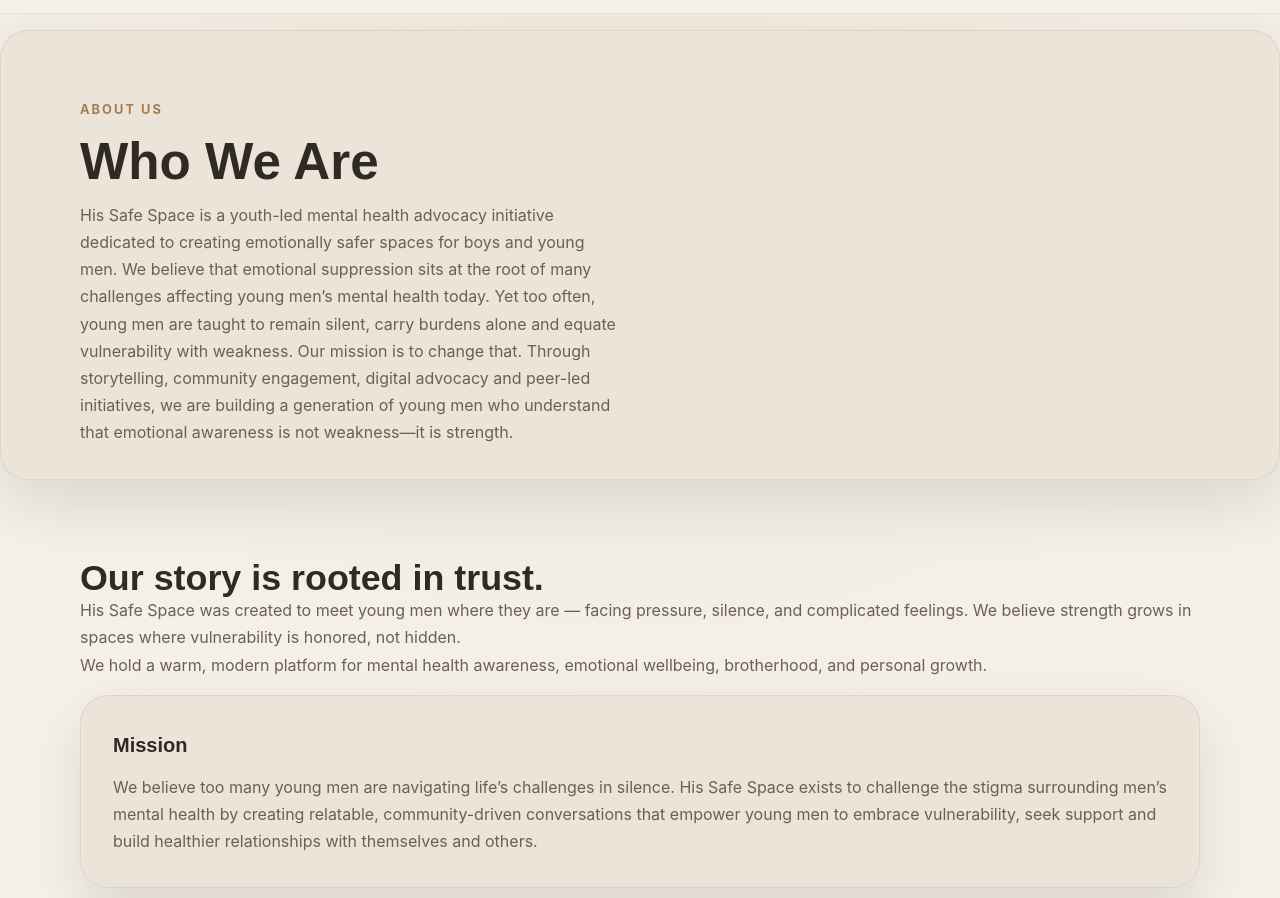
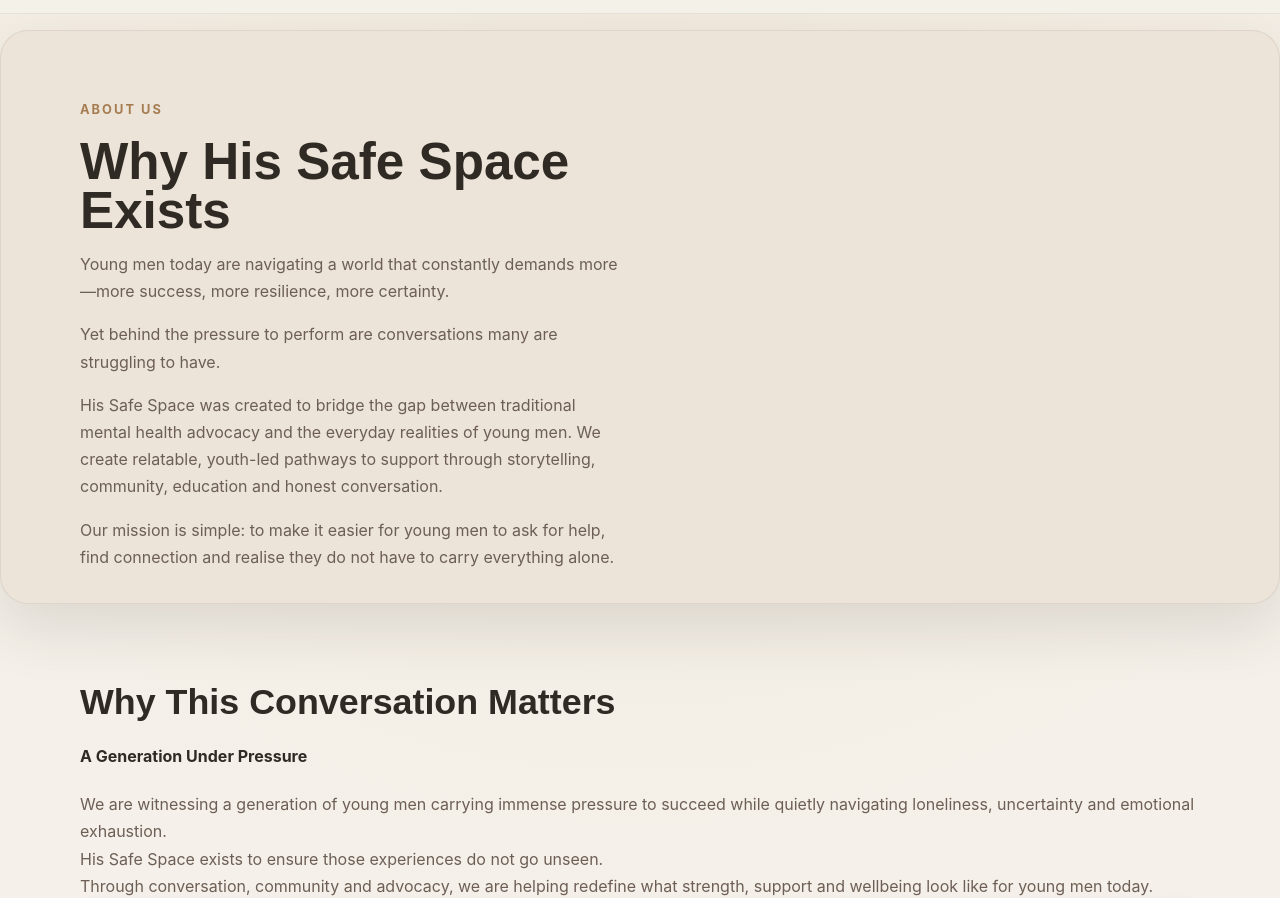
Before and after one commit to jubbyshonhayi/His_Safe_Space, a plain HTML site: page about.html in a window 1280 px wide. Shown: the part 67-965 px from the top of the page. Drawn offline with Linux system fonts and the light colour scheme.

Commit message:
Update website content per client feedback

```diff
--- a/about.html
+++ b/about.html
@@ -35,12 +35,18 @@
       <div class="container page-hero-grid">
         <div class="page-hero-copy">
           <p class="eyebrow">About Us</p>
-          <h1>Who We Are</h1>
+          <h1>Why His Safe Space Exists</h1>
           <p class="page-subtitle">
-            His Safe Space is a youth-led mental health advocacy initiative dedicated to creating emotionally safer spaces for boys and young men.
-            We believe that emotional suppression sits at the root of many challenges affecting young men’s mental health today. Yet too often, young men are taught to remain silent, carry burdens alone and equate vulnerability with weakness.
-            Our mission is to change that.
-            Through storytelling, community engagement, digital advocacy and peer-led initiatives, we are building a generation of young men who understand that emotional awareness is not weakness—it is strength.
+            Young men today are navigating a world that constantly demands more—more success, more resilience, more certainty.
+          </p>
+          <p class="page-subtitle">
+            Yet behind the pressure to perform are conversations many are struggling to have.
+          </p>
+          <P class="page-subtitle">
+            His Safe Space was created to bridge the gap between traditional mental health advocacy and the everyday realities of young men. We create relatable, youth-led pathways to support through storytelling, community, education and honest conversation.
+          </P>
+          <p class="page-subtitle">
+            Our mission is simple: to make it easier for young men to ask for help, find connection and realise they do not have to carry everything alone.
           </p>
         </div>
       </div>
@@ -49,9 +55,19 @@
     <section class="about-content section" data-animate>
       <div class="container about-grid">
         <article>
-          <h2>Our story is rooted in trust.</h2>
-          <p>His Safe Space was created to meet young men where they are — facing pressure, silence, and complicated feelings. We believe strength grows in spaces where vulnerability is honored, not hidden.</p>
-          <p>We hold a warm, modern platform for mental health awareness, emotional wellbeing, brotherhood, and personal growth.</p>
+          <h2>Why This Conversation Matters</h2>
+
+          <h4>A Generation Under Pressure</h4>
+
+          <p>
+            We are witnessing a generation of young men carrying immense pressure to succeed while quietly navigating loneliness, uncertainty and emotional exhaustion.
+          </p>
+          <p>
+            His Safe Space exists to ensure those experiences do not go unseen.
+          </p>
+          <p>
+            Through conversation, community and advocacy, we are helping redefine what strength, support and wellbeing look like for young men today.
+          </p>
         </article>
         <aside class="about-sidebar">
           <div class="value-card">
```
Also changed, not shown: activities.html (+1 -1 lines), founder.html (+7 -8 lines), index.html (+8 -5 lines), assets/images/founder-photo.jpeg.
